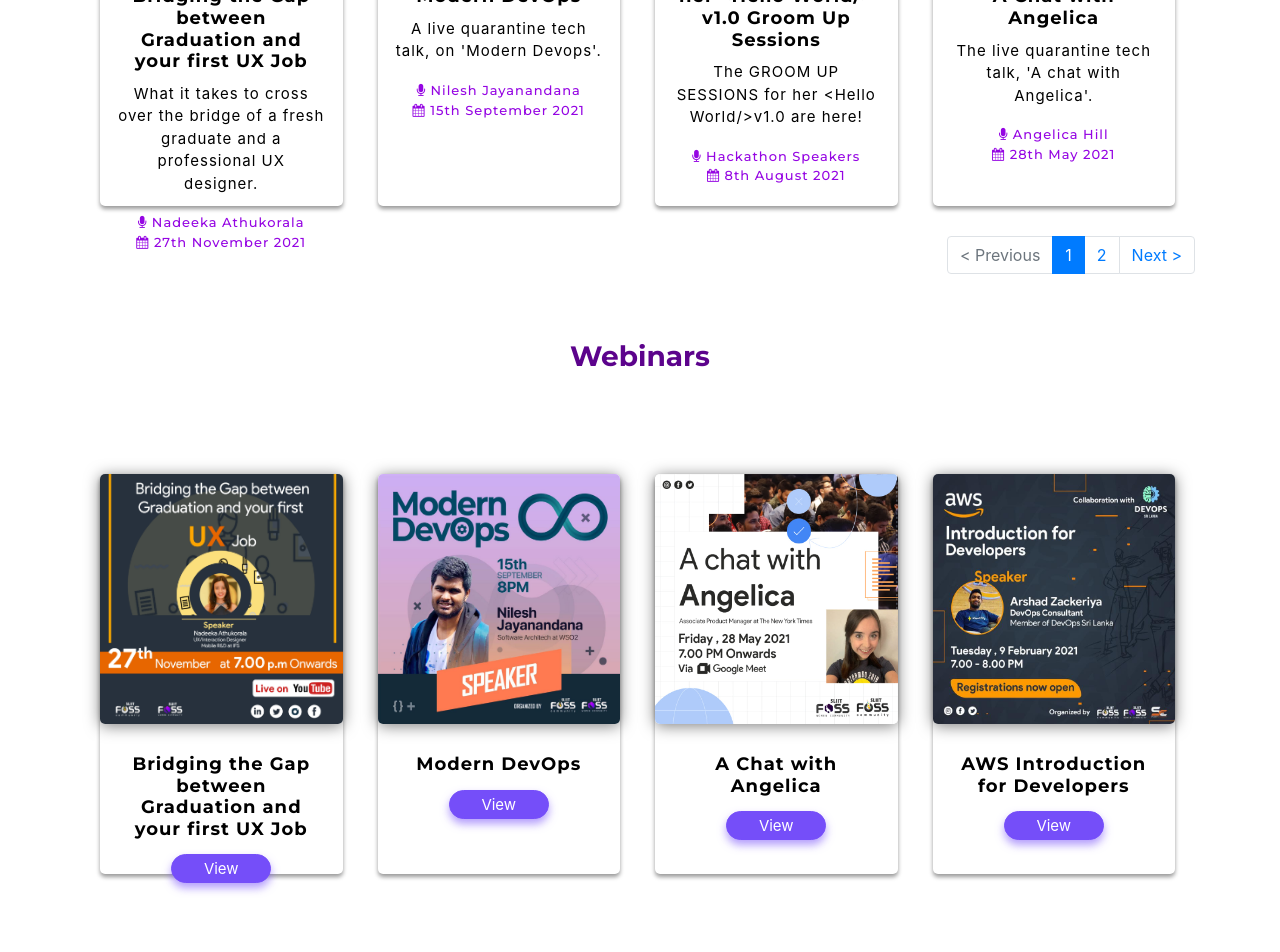
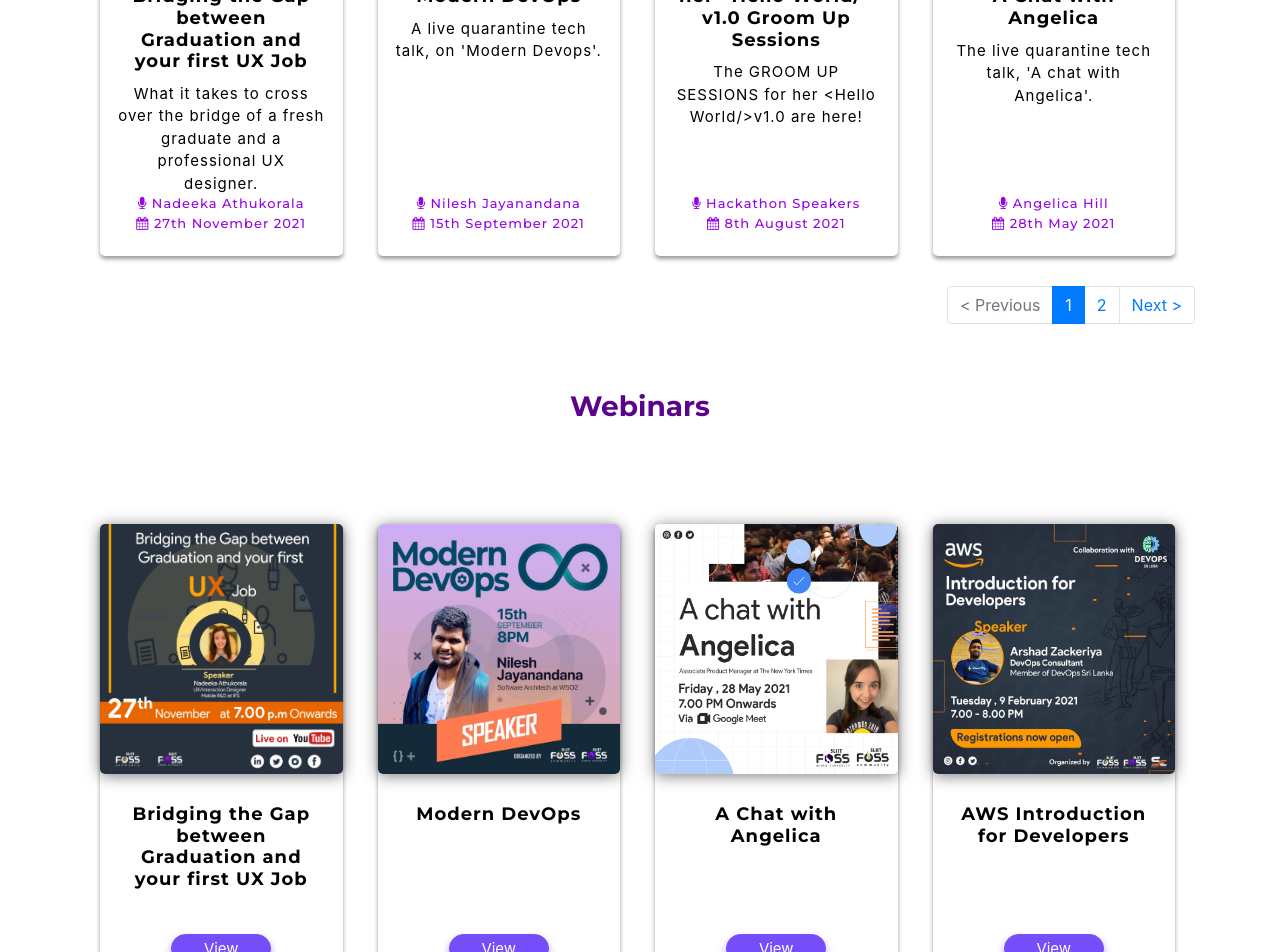
Before and after one commit to sliitwomeninfoss/sliitwomeninfoss.github.io, a React (Create React App) app: page /past-events in a window 1280 px wide. Shown: the part 1100-2052 px from the top of the page. Built offline with nearby package versions, Linux system fonts and the light colour scheme.

Commit message:
Changes on Past Events card

```diff
--- a/public/css/style.css
+++ b/public/css/style.css
@@ -995,13 +995,14 @@
     padding-top: 0px;
     padding-bottom: 30px;
 }
-#cards_landscape_wrap-2 a {
+/* #cards_landscape_wrap-2 a {
     text-decoration: none;
     outline: none;
-}
+} */
 #cards_landscape_wrap-2 .card-flyer {
     border-radius: 5px;
     margin-right: 5px;
+    height: 550px;
 }
 #cards_landscape_wrap-2 .card-flyer .image-box {
     background: #ffffff;
@@ -1030,6 +1031,7 @@
 }
 #cards_landscape_wrap-2 .card-flyer .text-box .text-container {
     padding: 30px 18px;
+    height: 240px;
 }
 #cards_landscape_wrap-2 .card-flyer {
     background: #ffffff;
@@ -1129,7 +1131,7 @@
 .slideshow {
     margin: 0 auto;
     overflow: hidden;
-    max-width: 500px;
+    max-width: 350px;
 }
 
 .slideshowSlider {
--- a/src/pages/PastEvents.jsx
+++ b/src/pages/PastEvents.jsx
@@ -62,8 +62,7 @@
         )
         .map((event, index) => (
             <div class="col-xs-12 col-sm-6 col-md-3 col-lg-3">
-                <a href="/">
-                    <div class="card-flyer" style={{ height: 500 }}>
+                <div class="card-flyer">
                     <div class="text-box">
                         <div class="image-box">
                             <img src={event.image} alt="" />
@@ -71,19 +70,11 @@
                         <div class="text-container">
                             <h6>{event.title}</h6>
                             <p>{event.description}</p>
-                                <h5>
-                                    {' '}
-                                    <i class="fa fa-microphone"></i>{' '}
-                                    {event.speaker}
-                                </h5>
-                                <h5 class="date">
-                                    {' '}
-                                    <i class="fa fa-calendar"></i> {event.date}
-                                </h5>
+                        </div>
+                        <h5> <i class="fa fa-microphone"></i>{' '}{event.speaker}</h5>
+                        <h5> <i class="fa fa-calendar"></i>{' '}{event.date}</h5>
                     </div>
                 </div>
-                    </div>
-                </a>
             </div>
         ))
 
@@ -217,6 +208,7 @@
                             </div>
                         </div>
                     </header> : null}
+
                     <header class="section-header">
                         <h4 style={{ paddingTop: 50 }}>Past Events</h4>
                         {/* <p>
@@ -280,39 +272,21 @@
                             <div class="row justify-content-center">
                                 {WebinarsData.Latest_Webinars.map(
                                     (webinar, index) => (
-                                        <div
-                                            class="col-xs-12 col-sm-6 col-md-3 col-lg-3"
-                                            data-aos="zoom-out-down"
-                                        >
+                                        <div class="col-xs-12 col-sm-6 col-md-3 col-lg-3" data-aos="zoom-out-down">
                                             <a href={webinar.youtube_link}>
-                                                <div
-                                                    class="card-flyer"
-                                                    style={{ height: 400 }}
-                                                >
+                                                <div class="card-flyer" style={{ height: 470 }}>
                                                     <div class="text-box">
                                                         <div class="image-box">
-                                                            <img
-                                                                src={
-                                                                    webinar.image
-                                                                }
-                                                                alt=""
-                                                            />
+                                                            <img src={webinar.image} alt="" />
                                                         </div>
-
-                                                        <div class="text-container">
-                                                            <h6>
-                                                                {webinar.title}
-                                                            </h6>
-                                                            <a
-                                                                href={
-                                                                    webinar.youtube_link
-                                                                }
-                                                            >
+                                                        <div class="text-container" style={{ height: 150 }}>
+                                                            <h6>{webinar.title}</h6>
+                                                        </div>
+                                                        <a href={webinar.youtube_link}>
                                                             <button class="view-btn">
                                                                 View
                                                             </button>
                                                         </a>
-                                                        </div>
                                                     </div>
                                                 </div>
                                             </a>
--- a/src/pages/home/PastEvents.jsx
+++ b/src/pages/home/PastEvents.jsx
@@ -80,12 +80,12 @@
                     </div> */}
 
                     <div id="cards_landscape_wrap-2">
-                        <div class="container" style={{paddingBottom: 0}}>
+                        <div class="container" style={{ paddingBottom: 0 }}>
                             <div class="row justify-content-center">
                                 {EventsData.Latest_Events.map((event, index) => (
                                     <div class="col-xs-12 col-sm-6 col-md-3 col-lg-3">
-                                        <a href="/">
-                                            <div class="card-flyer" style={{height: 500}}>
+                                        {/* <a href="/"> */}
+                                        <div class="card-flyer">
                                             <div class="text-box">
                                                 <div class="image-box">
                                                     <img src={event.image} alt="" />
@@ -93,12 +93,12 @@
                                                 <div class="text-container">
                                                     <h6>{event.title}</h6>
                                                     <p>{event.description}</p>
+                                                </div>
                                                 <h5> <i class="fa fa-microphone"></i>{' '}{event.speaker}</h5>
                                                 <h5> <i class="fa fa-calendar"></i>{' '}{event.date}</h5>
                                             </div>
                                         </div>
-                                            </div>
-                                        </a>
+                                        {/* </a> */}
                                     </div>
 
                                 ))}
--- a/src/pages/home/Webinars.jsx
+++ b/src/pages/home/Webinars.jsx
@@ -14,20 +14,19 @@
                                 {WebinarsData.Latest_Webinars.map((webinar, index) => (
                                     <div class="col-xs-12 col-sm-6 col-md-3 col-lg-3" data-aos="zoom-out-down">
                                         <a href={webinar.youtube_link}>
-                                            <div class="card-flyer" style={{ height: 400 }}>
+                                            <div class="card-flyer" style={{ height: 470 }}>
                                                 <div class="text-box">
                                                     <div class="image-box">
                                                         <img src={webinar.image} alt="" />
                                                     </div>
-
-                                                    <div class="text-container">
+                                                    <div class="text-container" style={{ height: 150 }}>
                                                         <h6>{webinar.title}</h6>
-                                                        <a href={webinar.youtube_link}>
-                                                            <button class="view-btn">
-                                                                View
-                                                            </button>
-                                                        </a>
                                                     </div>
+                                                    <a href={webinar.youtube_link}>
+                                                        <button class="view-btn">
+                                                            View
+                                                        </button>
+                                                    </a>
                                                 </div>
                                             </div>
                                         </a>
```
Lines whose indentation alone changed are shown as unchanged.
